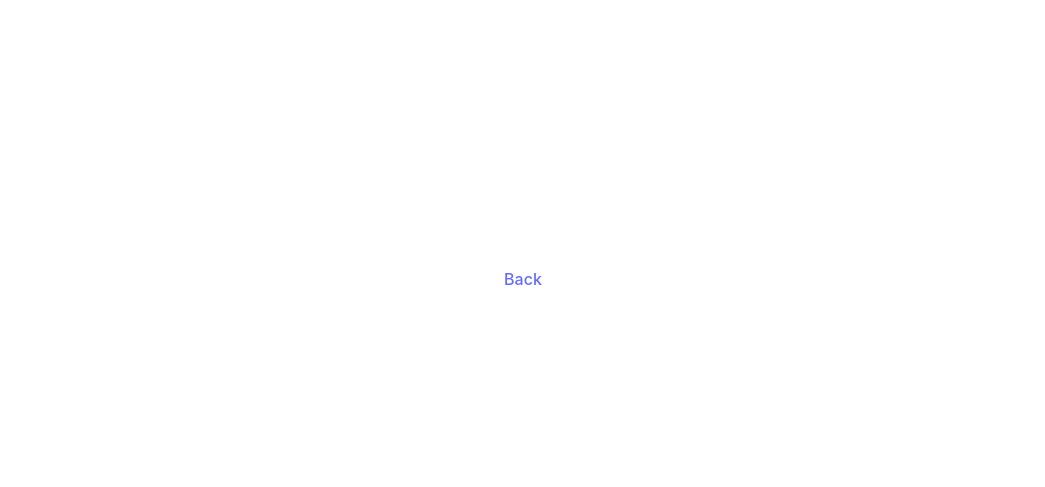
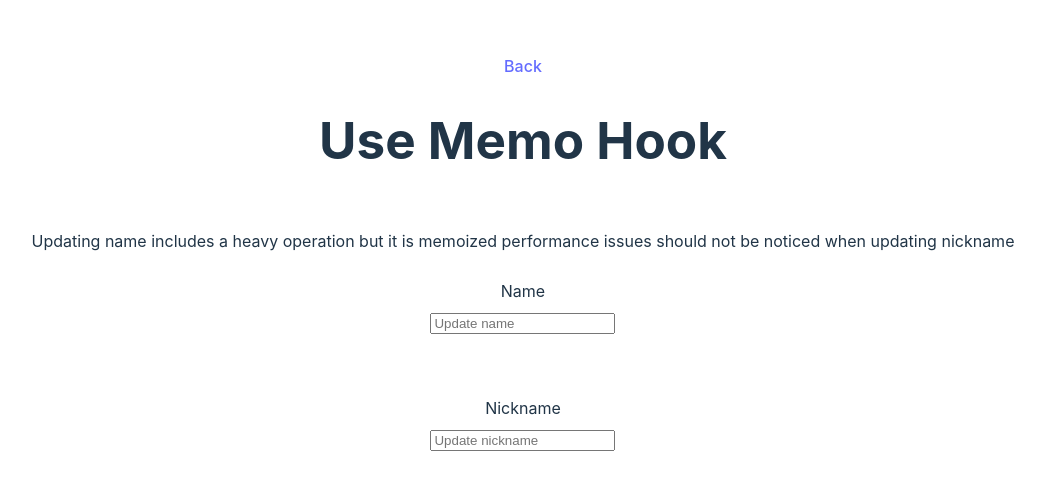
Before and after one commit to Mecha-Ximo/react-hooks, a React (Vite) app: page /use-memo in a window 1280 px wide. Before the commit this address had no page. Shown: the part 121-608 px from the top of the page, without its empty margins (117-1162 px from the left). Built offline with nearby package versions, Linux system fonts and the light colour scheme.

Commit message:
feat: add useMemo

```diff
--- a/src/App.css
+++ b/src/App.css
@@ -45,5 +45,5 @@ main {
   display: flex;
   flex-direction: column;
   align-items: center;
-  gap: 50px;
+  gap: 10px;
 }
--- a/src/App.tsx
+++ b/src/App.tsx
@@ -4,6 +4,7 @@ import Home from './home';
 import Header from './header';
 import './App.css';
 import UseReducer from './hooks/useReducer';
+import UseMemo from './hooks/useMemo';
 
 const App = () => {
   return (
@@ -14,6 +15,7 @@ const App = () => {
             <Route path="/" element={<Home />} />
             <Route path="/use-ref" element={<UseRef />} />
             <Route path="/use-reducer" element={<UseReducer />} />
+            <Route path="/use-memo" element={<UseMemo />} />
           </Routes>
         </Header>
       </Router>
--- a/src/home.tsx
+++ b/src/home.tsx
@@ -11,6 +11,9 @@ const Home = () => {
           <li>
             <Link to="/use-ref">useRef</Link>
           </li>
+          <li>
+            <Link to="/use-memo">useMemo</Link>
+          </li>
         </ul>
       </nav>
     </main>
--- /dev/null
+++ b/src/hooks/useMemo.tsx
@@ -0,0 +1,44 @@
+import { useMemo, useState } from 'react';
+import { heavyOperation } from '../utils/performance';
+
+const UseMemo = () => {
+  const [name, setName] = useState('');
+  const [nickname, setNickname] = useState('');
+
+  const memoized = useMemo(() => {
+    heavyOperation();
+    return {
+      name,
+      role: 'User',
+    };
+  }, [name]);
+
+  return (
+    <main>
+      <h1>Use Memo Hook</h1>
+      <p>
+        Updating name includes a heavy operation but it is memoized performance
+        issues should not be noticed when updating nickname
+      </p>
+      <label htmlFor="name">Name</label>
+      <input
+        id="name"
+        type="text"
+        onChange={(e) => setName(e.target.value)}
+        placeholder="Update name"
+      />
+      <h4>{memoized.name}</h4>
+
+      <label htmlFor="nickname">Nickname</label>
+      <input
+        id="nickname"
+        type="text"
+        onChange={(e) => setNickname(e.target.value)}
+        placeholder="Update nickname"
+      />
+      <h4>{nickname}</h4>
+    </main>
+  );
+};
+
+export default UseMemo;
--- /dev/null
+++ b/src/utils/performance.ts
@@ -0,0 +1,5 @@
+export function heavyOperation(): void {
+  for (let i = 0; i < 3000; i++) {
+    console.log(i);
+  }
+}
```
